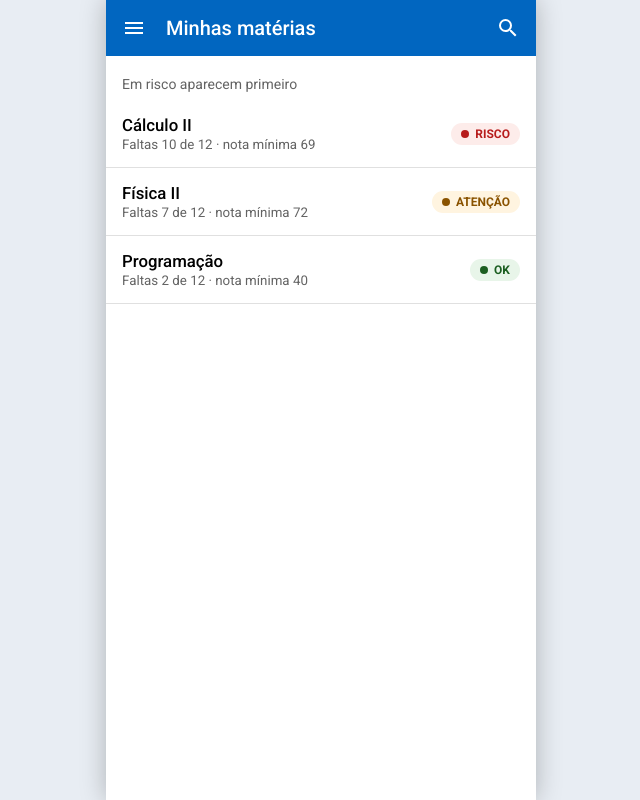
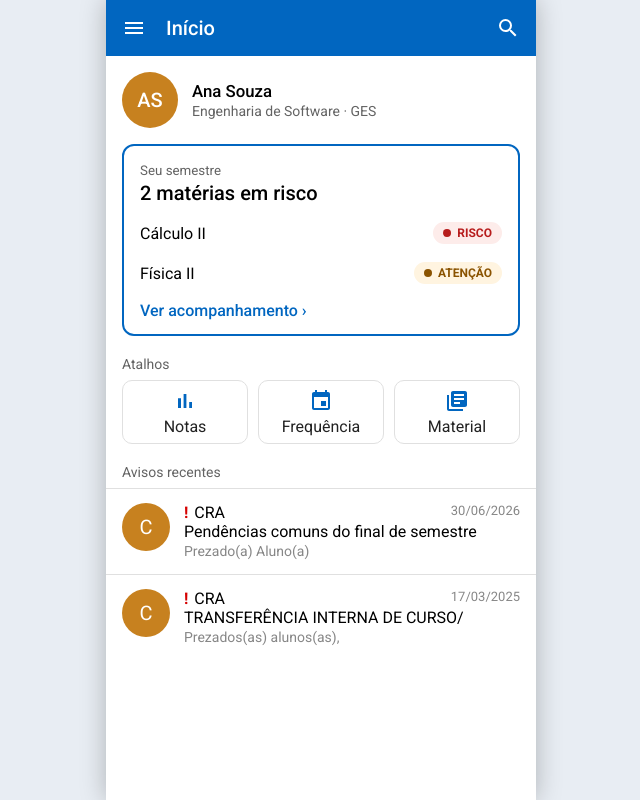
Before and after one commit to NycollePascoal/inatel-acompanhamento, a React (Vite) app: page / in a window 1280 px wide. Shown: the whole page, without its empty margins (319-959 px from the left). Built offline with nearby package versions, Linux system fonts and the light colour scheme.

Commit message:
feat: tela de inicio

```diff
--- a/src/App.jsx
+++ b/src/App.jsx
@@ -1,6 +1,6 @@
 import { MATERIAS, ORDEM, avaliar } from "./data/materias";
-import { Chip } from "./components/Chip";
 import { Icon } from "./components/Icon";
+import { Inicio } from "./screens/Inicio";
 
 export default function App() {
   const lista = MATERIAS.map(avaliar).sort(
@@ -11,21 +11,10 @@ export default function App() {
     <div className="app">
       <header className="bar">
         <Icon n="menu" />
-        <span className="t">Minhas matérias</span>
+        <span className="t">Início</span>
         <Icon n="search" />
       </header>
-      <div className="sec">Em risco aparecem primeiro</div>
-      {lista.map((m) => (
-        <div className="item" key={m.nome}>
-          <span>
-            <b>{m.nome}</b>
-            <small>
-              Faltas {m.faltas} de {m.limite} · nota mínima {m.minima}
-            </small>
-          </span>
-          <Chip nivel={m.nivel} />
-        </div>
-      ))}
+      <Inicio lista={lista} />
     </div>
   );
 }
--- a/src/index.css
+++ b/src/index.css
@@ -91,3 +91,153 @@ html, body {
 .bar .t {
   flex: 1;
 }
+
+.perfil {
+  display: flex;
+  gap: 14px;
+  align-items: center;
+  padding: 16px;
+}
+
+.foto {
+  flex: none;
+  width: 56px;
+  height: 56px;
+  border-radius: 50%;
+  background: var(--laranja);
+  color: #fff;
+  display: grid;
+  place-items: center;
+  font-size: 1.25rem;
+  font-weight: 500;
+}
+
+.perfil b {
+  display: block;
+  font-size: 1.05rem;
+  font-weight: 500;
+}
+
+.perfil span {
+  color: var(--cinza);
+  font-size: 0.875rem;
+}
+
+.card {
+  display: block;
+  width: calc(100% - 32px);
+  margin: 0 16px;
+  text-align: left;
+  border: 2px solid var(--azul);
+  border-radius: 12px;
+  background: #fff;
+  padding: 14px 16px;
+  font: inherit;
+  cursor: pointer;
+}
+
+.card small {
+  color: var(--cinza);
+}
+
+.card strong {
+  display: block;
+  font-size: 1.25rem;
+  margin: 2px 0 8px;
+  font-weight: 500;
+}
+
+.lin {
+  display: flex;
+  justify-content: space-between;
+  align-items: center;
+  gap: 8px;
+  min-height: 40px;
+}
+
+.card em {
+  display: block;
+  margin-top: 8px;
+  color: var(--azul);
+  font-style: normal;
+  font-weight: 500;
+}
+
+.atalhos {
+  display: grid;
+  grid-template-columns: repeat(3, 1fr);
+  gap: 10px;
+  padding: 0 16px;
+}
+
+.atalhos button {
+  min-height: 64px;
+  border: 1px solid var(--borda);
+  border-radius: 10px;
+  background: #fff;
+  font: inherit;
+  color: #222;
+  display: flex;
+  flex-direction: column;
+  align-items: center;
+  justify-content: center;
+  gap: 4px;
+  cursor: pointer;
+}
+
+.atalhos svg {
+  color: var(--azul);
+}
+
+.aviso {
+  display: flex;
+  gap: 14px;
+  padding: 14px 16px;
+  border-top: 1px solid var(--borda);
+}
+
+.av {
+  flex: none;
+  width: 48px;
+  height: 48px;
+  border-radius: 50%;
+  background: var(--laranja);
+  color: #fff;
+  display: grid;
+  place-items: center;
+  font-size: 1.25rem;
+}
+
+.aviso .c {
+  flex: 1;
+  min-width: 0;
+}
+
+.aviso .l {
+  display: flex;
+  justify-content: space-between;
+  gap: 8px;
+}
+
+.ex {
+  color: var(--verm);
+  font-weight: 700;
+  margin-right: 6px;
+}
+
+.aviso .d {
+  color: #878787;
+  font-size: 0.8125rem;
+}
+
+.aviso .s {
+  display: block;
+  white-space: nowrap;
+  overflow: hidden;
+  text-overflow: ellipsis;
+}
+
+.aviso .p {
+  color: #878787;
+  font-size: 0.875rem;
+}
--- /dev/null
+++ b/src/screens/Inicio.jsx
@@ -0,0 +1,70 @@
+import { Icon } from "../components/Icon";
+import { Chip } from "../components/Chip";
+
+const ATALHOS = [
+  ["Notas", "bar"],
+  ["Frequência", "cal"],
+  ["Material", "book"],
+];
+
+const AVISOS = [
+  { titulo: "Pendências comuns do final de semestre", data: "30/06/2026", para: "Prezado(a) Aluno(a)" },
+  { titulo: "TRANSFERÊNCIA INTERNA DE CURSO/", data: "17/03/2025", para: "Prezados(as) alunos(as)," },
+];
+
+export function Inicio({ lista }) {
+  const risco = lista.filter((m) => m.nivel !== "OK");
+  const titulo =
+    risco.length === 0
+      ? "Tudo certo por aqui"
+      : risco.length + (risco.length === 1 ? " matéria em risco" : " matérias em risco");
+
+  return (
+    <>
+      <div className="perfil">
+        <div className="foto">AS</div>
+        <div>
+          <b>Ana Souza</b>
+          <span>Engenharia de Software · GES</span>
+        </div>
+      </div>
+
+      <button className="card">
+        <small>Seu semestre</small>
+        <strong>{titulo}</strong>
+        {risco.map((m) => (
+          <div className="lin" key={m.nome}>
+            <span>{m.nome}</span>
+            <Chip nivel={m.nivel} />
+          </div>
+        ))}
+        <em>Ver acompanhamento ›</em>
+      </button>
+
+      <div className="sec">Atalhos</div>
+      <div className="atalhos">
+        {ATALHOS.map(([nome, icone]) => (
+          <button key={nome}>
+            <Icon n={icone} />
+            {nome}
+          </button>
+        ))}
+      </div>
+
+      <div className="sec">Avisos recentes</div>
+      {AVISOS.map((a) => (
+        <div className="aviso" key={a.titulo}>
+          <div className="av">C</div>
+          <div className="c">
+            <div className="l">
+              <span><span className="ex">!</span>CRA</span>
+              <span className="d">{a.data}</span>
+            </div>
+            <span className="s">{a.titulo}</span>
+            <span className="p">{a.para}</span>
+          </div>
+        </div>
+      ))}
+    </>
+  );
+}
```
